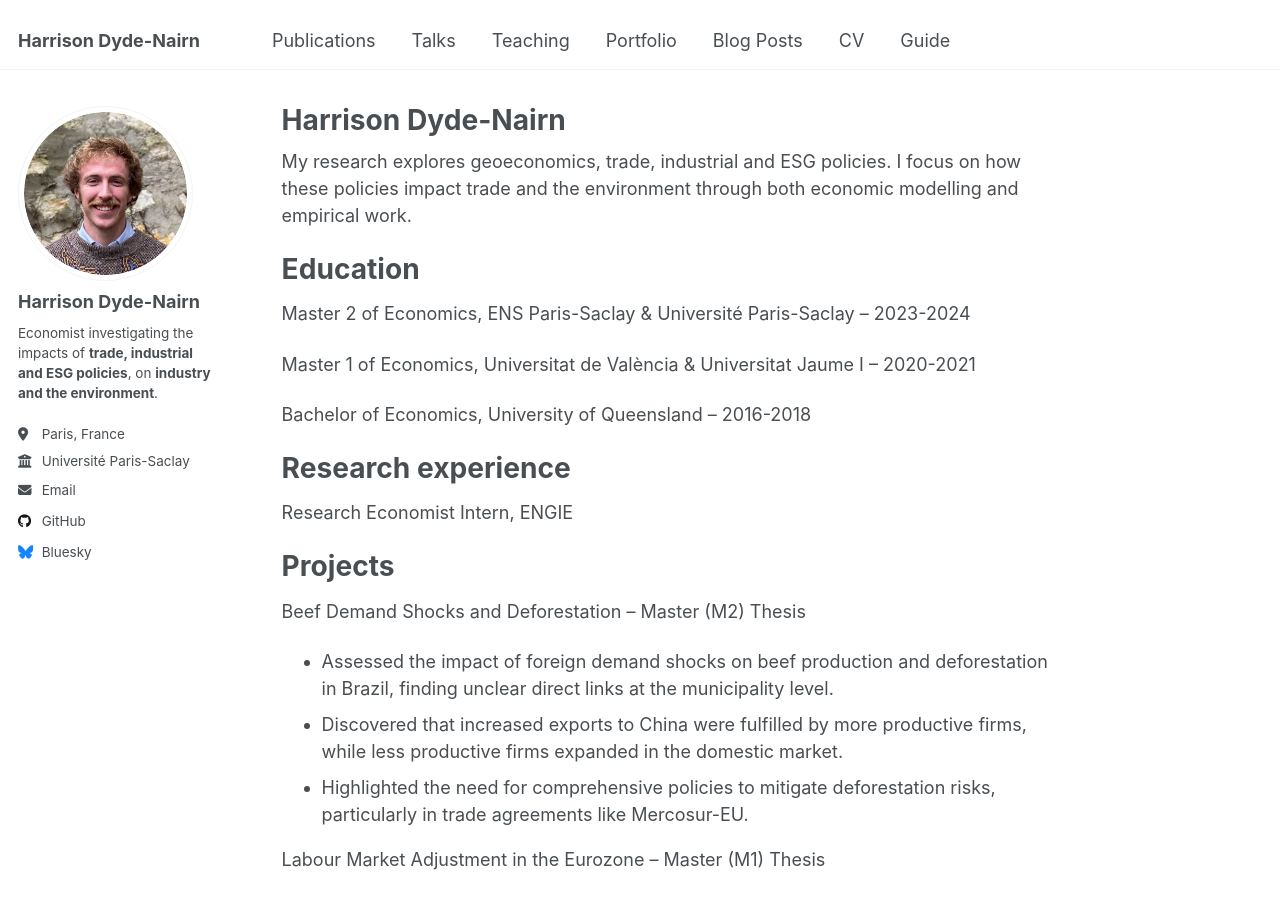
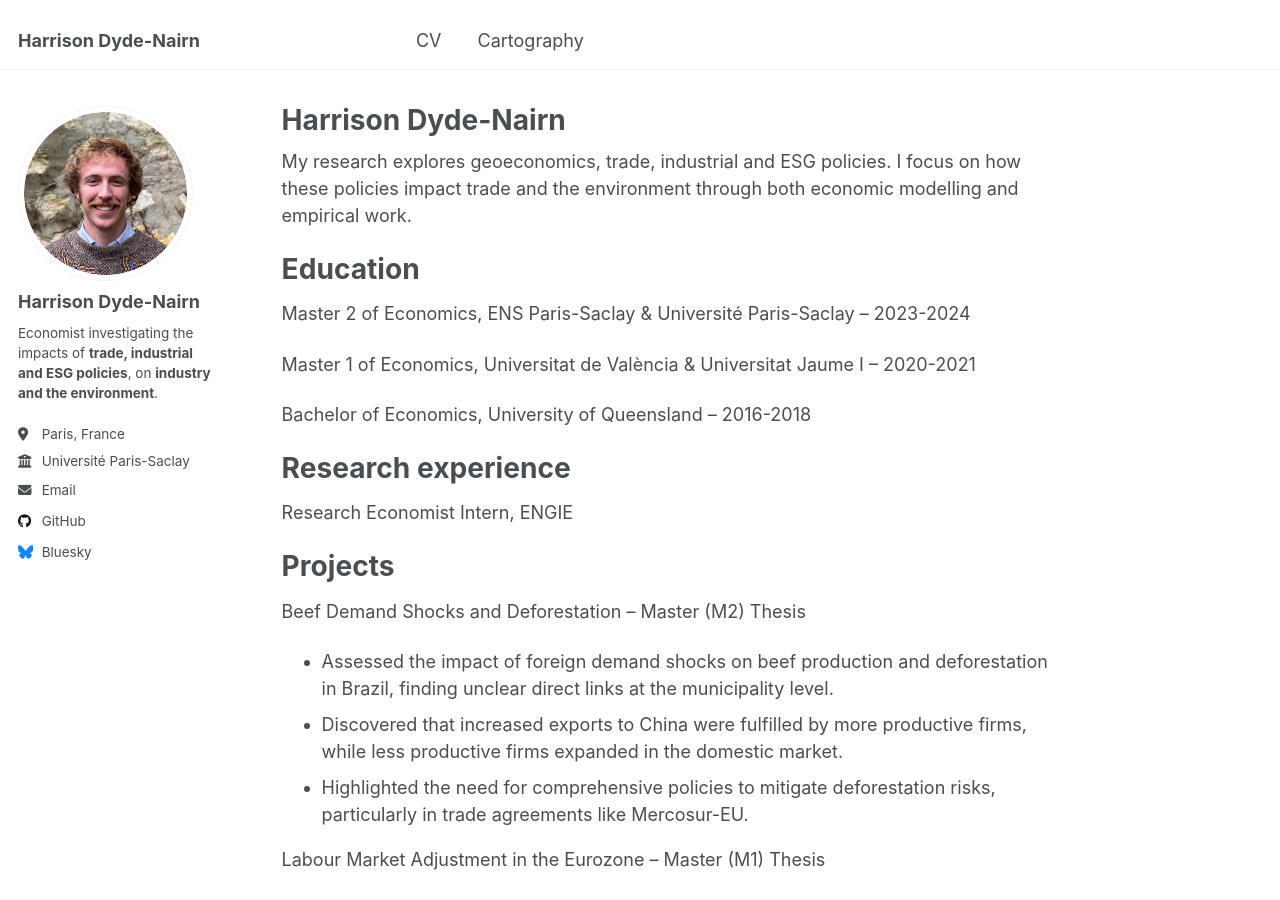
Before and after one commit to hdydenairn/hdydenairn.github.io, a Jekyll site: the page built from _pages/about.md, in a window 1280 px wide and 900 px high. Built offline with Jekyll 4.4.1, drawn with Linux system fonts in a browser that asks for light colours; some of the changed lines change nothing that is shown.

Commit message:
Update navigation.yml

```diff
--- a/_data/navigation.yml
+++ b/_data/navigation.yml
@@ -5,23 +5,23 @@
 # prevent it from being included in the site.
 
 main:
-  - title: "Publications"
-    url: /publications/
+  - # title: "Publications"
+    # url: /publications/
 
-  - title: "Talks"
-    url: /talks/
+  - # title: "Talks"
+    # url: /talks/
 
-  - title: "Teaching"
-    url: /teaching/
+  - # title: "Teaching"
+    # url: /teaching/
 
-  - title: "Portfolio"
-    url: /portfolio/
-
-  - title: "Blog Posts"
-    url: /year-archive/
+  - # title: "Portfolio"
+    # url: /portfolio/
 
   - title: "CV"
     url: /cv/
 
-  - title: "Guide"
-    url: /markdown/
+  - title: "Cartography"
+    url: /Cartography/
+
+  - # title: "Guide"
+    # url: /markdown/
```
